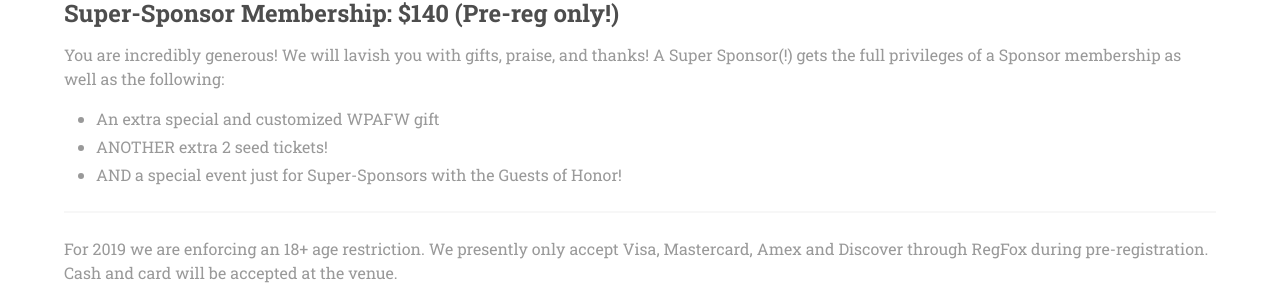
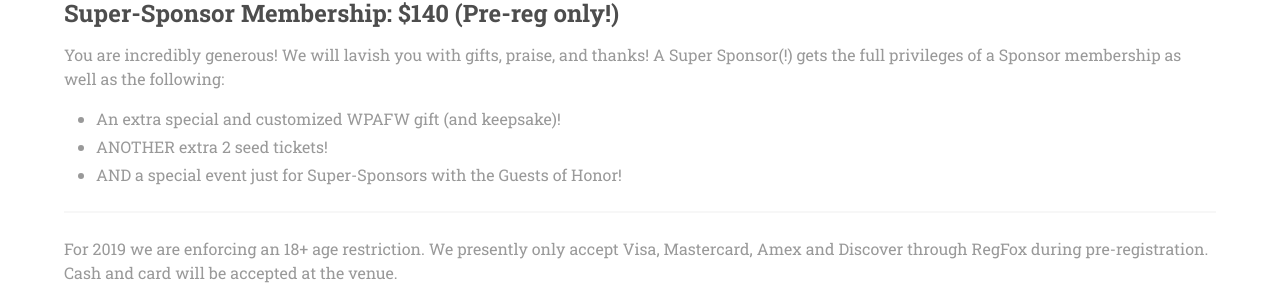
Before and after one commit to wpafw/wpafw.org, a Jekyll site: the page built from registration.md, in a window 1280 px wide. Shown: the part 1289-1591 px from the top of the page. Built offline with Jekyll 4.4.1, drawn with Linux system fonts in a browser that asks for light colours; nearby versions of some CDN libraries.

Commit message:
ooh, keepsake

```diff
--- a/registration.md
+++ b/registration.md
@@ -37,7 +37,7 @@ Generosity is appreciated! Sponsors help us provide even more services and activ
 ### Super-Sponsor Membership: $140 (Pre-reg only!)
 You are incredibly generous! We will lavish you with gifts, praise, and thanks! A Super Sponsor(!) gets the full privileges of a Sponsor membership as well as the following:
 
-* An extra special and customized WPAFW gift
+* An extra special and customized WPAFW gift (and keepsake)!
 * ANOTHER extra 2 seed tickets!
 * AND a special event just for Super-Sponsors with the Guests of Honor!
 
```
